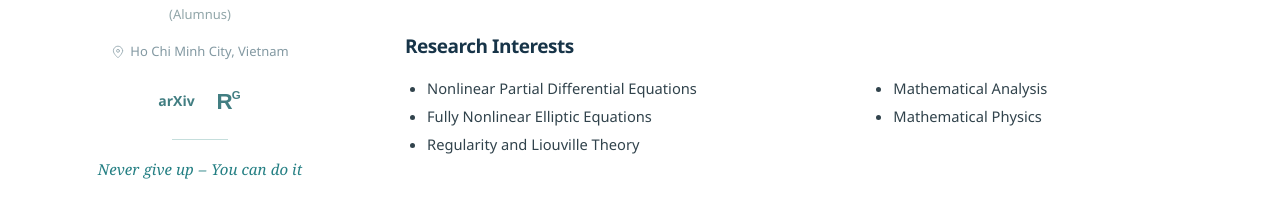
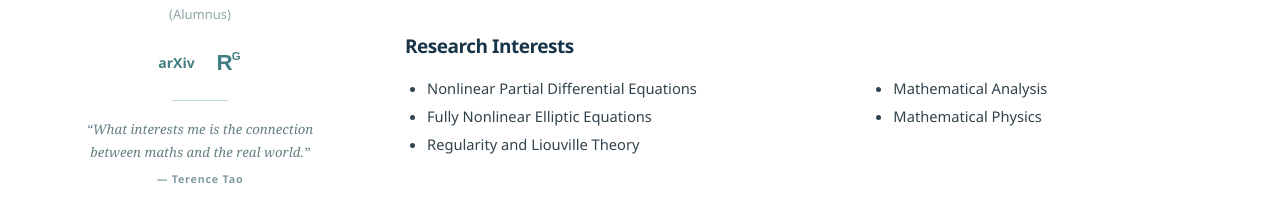
Before and after one commit to TanDatKhuu/TanDatKhuu.github.io, a plain HTML site: page index.html in a window 1280 px wide. Shown: the part 520-719 px from the top of the page. Drawn offline with Linux system fonts and the light colour scheme.

Commit message:
Add files via upload

```diff
--- a/index.html
+++ b/index.html
@@ -305,6 +305,12 @@ a{color:var(--accentdeep)}a:hover{color:#114f55}a:focus-visible,button:focus-vis
 @media(max-width:760px){.profile-quote{display:block;font-size:13.5px;margin-top:14px}.profile-divider{display:block;margin-top:20px}.home-contact-information{margin-top:34px;padding-top:23px}.contact-details{grid-template-columns:repeat(2,minmax(0,1fr));gap:20px}}
 @media(max-width:520px){.contact-details{grid-template-columns:1fr;gap:17px}}
 
+
+/* v10.3: understated academic quotation in profile sidebar */
+.profile-quote{max-width:248px;margin:17px 8px 0;padding:0 4px;font:italic 400 13.2px/1.72 Georgia,"Times New Roman",serif;letter-spacing:.004em;text-align:center;color:#637f84}
+.profile-quote cite{display:block;font:normal 600 10.7px/1.6 "Avenir Next","Segoe UI",Arial,sans-serif;letter-spacing:.075em;color:#809ba0;margin-top:7px}
+@media(max-width:760px){.profile-quote{font-size:13px;margin:14px 8px 0;max-width:260px}.profile-quote cite{font-size:10.5px}}
+
 </style>
 </head>
 <body>
@@ -335,13 +341,13 @@ a{color:var(--accentdeep)}a:hover{color:#114f55}a:focus-visible,button:focus-vis
 <h1 class="profile-name">Tan-Dat Khuu</h1>
 <p class="profile-job">Applied Mathematics Graduate<br/>Independent Researcher</p>
 <p class="profile-affiliation">Ton Duc Thang University<br/><span style="font-size:13px;color:#a4abbb">(Alumnus)</span></p>
-<p class="profile-place"><svg aria-hidden="true" fill="none" height="14" stroke="currentColor" stroke-linecap="round" stroke-linejoin="round" stroke-width="1.7" viewbox="0 0 24 24" width="14"><path d="M20 10c0 5-8 12-8 12S4 15 4 10a8 8 0 1 1 16 0Z"></path><circle cx="12" cy="10" r="2.5"></circle></svg> Ho Chi Minh City, Vietnam</p>
+
 <div aria-label="Profile links" class="social">
 <a aria-label="Research on arXiv" href="https://arxiv.org/search/?query=Tan-Dat+Khuu&amp;searchtype=author" rel="noopener noreferrer" target="_blank" title="arXiv">arXiv</a>
 <a aria-label="Tan-Dat Khuu on ResearchGate" class="rg-link" href="https://www.researchgate.net/profile/Dat-Khuu" rel="noopener noreferrer" target="_blank" title="ResearchGate"><svg aria-hidden="true" fill="currentColor" focusable="false" height="25" viewbox="0 0 29 27" width="26"><text font-family="Arial,Helvetica,sans-serif" font-size="24" font-weight="700" x="1.5" y="22.5">R</text><text font-family="Arial,Helvetica,sans-serif" font-size="12.3" font-weight="700" x="18" y="11">G</text></svg></a>
 </div>
 <div class="profile-divider"></div>
-<p class="profile-quote">Never give up <span aria-hidden="true">–</span> You can do it</p>
+<blockquote class="profile-quote">“What interests me is the connection between maths and the real world.”<cite>— Terence Tao</cite></blockquote>
 </div>
 </aside>
 <main class="main" id="main-content">
```
